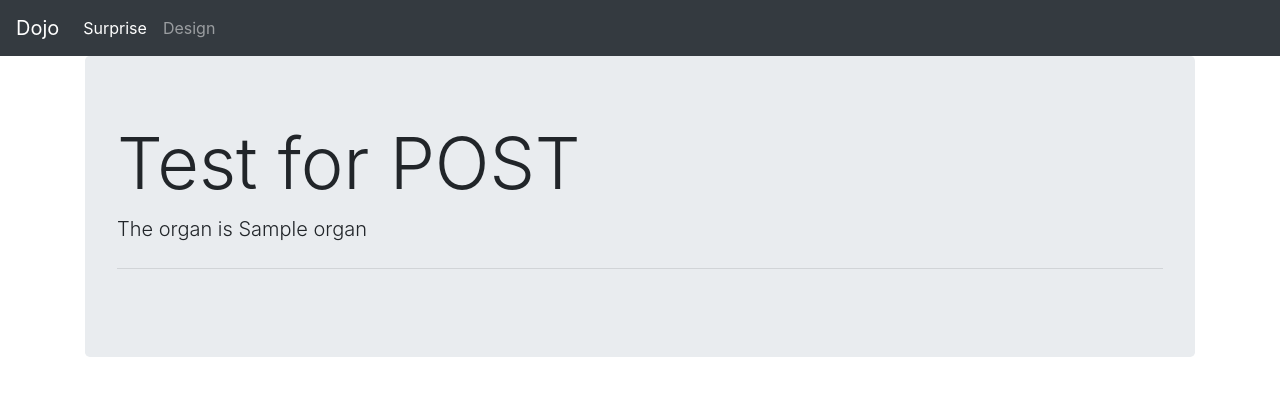
After one commit to breadley/pathdojo, a Flask app: template templates/test.html in a window 1280 px wide. The commit adds this page. Shown: the top 396 px of the page. Run offline with Flask 2, Linux system fonts and the light colour scheme; the template is opened without the code that fills it: most values are stand-ins (such as "Sample title", 1, 10 or a date in 2020); some libraries are stand-ins or nearby versions.

Commit message:
modification to POST method

```diff
--- a/app.py
+++ b/app.py
@@ -101,10 +101,10 @@ def design():
 
     # If a button is pressed
     if request.method == 'POST':
-
+        organ = request.form['organ']
         print(request.form)
         # TEMP TEST REDIRECT
-        return redirect('/design')
+        return redirect('test.html',organ=organ)
 
     return render_template('design.html',
                             message = message,
--- /dev/null
+++ b/templates/test.html
@@ -0,0 +1,13 @@
+{% extends 'layout.html' %}
+
+{% block body %}
+    <div class="jumbotron">
+        <h1 class="display-3">Test for POST</h1>
+        <p class="lead">The organ is {{organ}}</p>
+        <hr class="my-4">
+        <p class="lead">
+        </p>
+    </div>
+
+
+{% endblock %}
```
Also changed, not shown: templates/design.html (+6 -4 lines).
